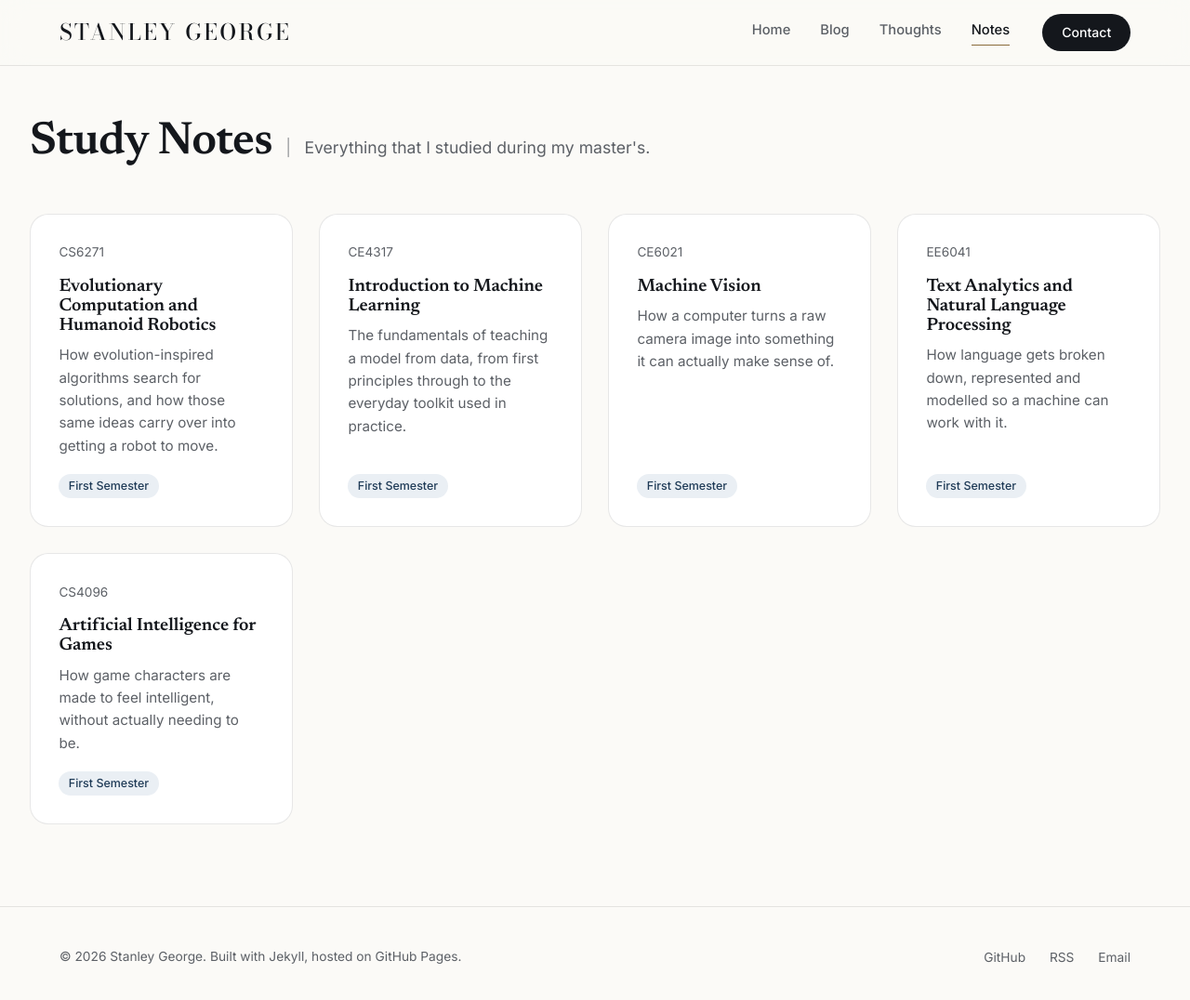
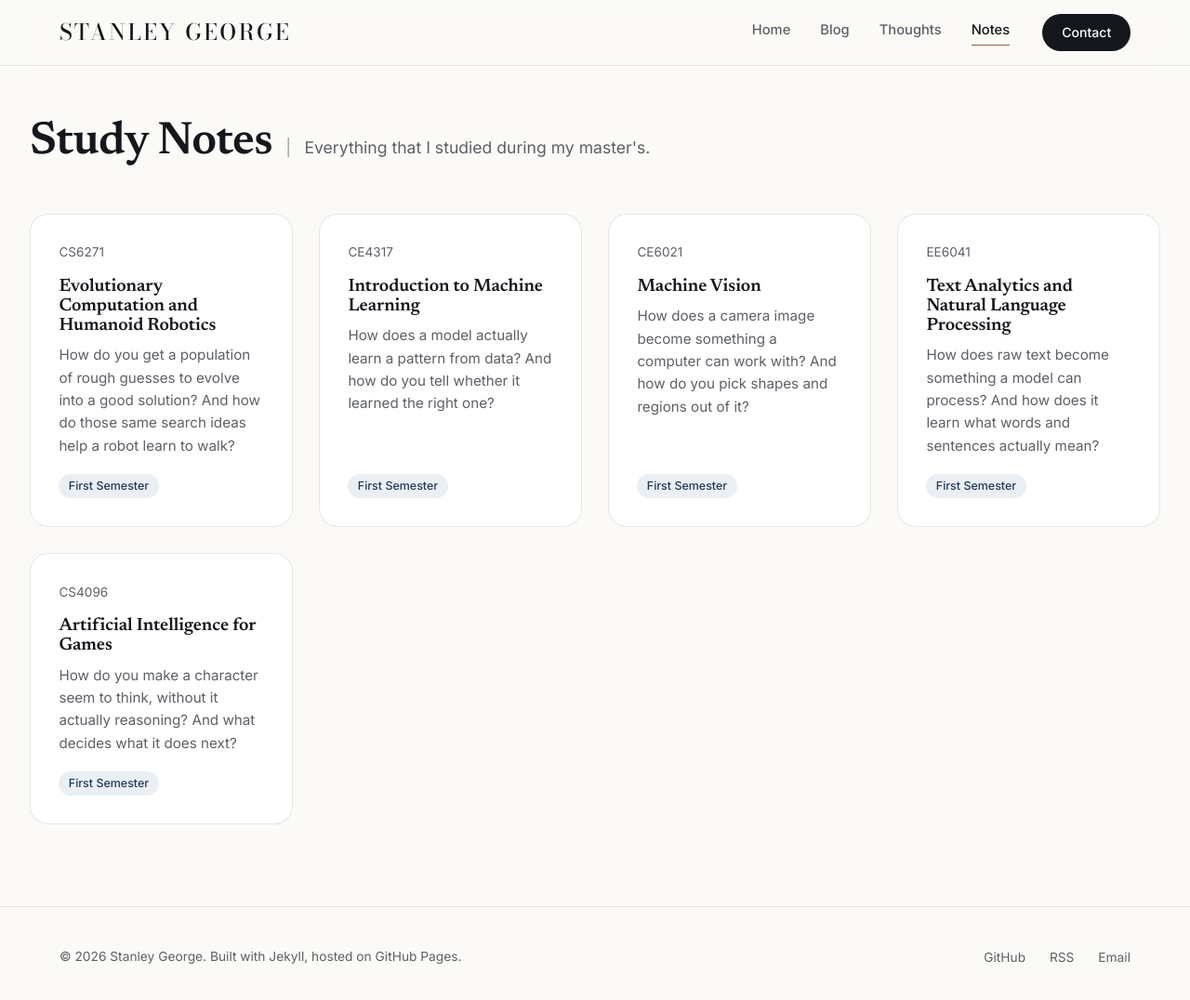
Before and after one commit to stageor/stageor.github.io, a Jekyll site: the page built from notes.html, in a window 1280 px wide and 1082 px high. Shown: the top 1076 px of the window at 93% size. Built offline with Jekyll 4.4.1, drawn with Linux system fonts in a browser that asks for light colours.

Commit message:
Rewrite Notes card copy as the two questions each module answers
Replaces the generic one-line summaries with the top two questions
a reader would actually come to that module for, making it clearer
what each one is for at a glance.

Co-Authored-By: Claude Sonnet 5 <noreply@anthropic.com>
Claude-Session: https://claude.ai/code/session_01V1zx5mLX7vrJ9dsy7ibrGV

```diff
--- a/notes.html
+++ b/notes.html
@@ -17,31 +17,31 @@ section: notes
     <a class="entry-card" href="{{ '/notes/app.html#cs6271-kw' | relative_url }}">
       <div class="meta">CS6271</div>
       <h3>Evolutionary Computation and Humanoid Robotics</h3>
-      <p>How evolution-inspired algorithms search for solutions, and how those same ideas carry over into getting a robot to move.</p>
+      <p>How do you get a population of rough guesses to evolve into a good solution? And how do those same search ideas help a robot learn to walk?</p>
       <span class="tag">First Semester</span>
     </a>
     <a class="entry-card" href="{{ '/notes/app.html#ce4317-kw' | relative_url }}">
       <div class="meta">CE4317</div>
       <h3>Introduction to Machine Learning</h3>
-      <p>The fundamentals of teaching a model from data, from first principles through to the everyday toolkit used in practice.</p>
+      <p>How does a model actually learn a pattern from data? And how do you tell whether it learned the right one?</p>
       <span class="tag">First Semester</span>
     </a>
     <a class="entry-card" href="{{ '/notes/app.html#ce6021-kw' | relative_url }}">
       <div class="meta">CE6021</div>
       <h3>Machine Vision</h3>
-      <p>How a computer turns a raw camera image into something it can actually make sense of.</p>
+      <p>How does a camera image become something a computer can work with? And how do you pick shapes and regions out of it?</p>
       <span class="tag">First Semester</span>
     </a>
     <a class="entry-card" href="{{ '/notes/app.html#ee6041-kw' | relative_url }}">
       <div class="meta">EE6041</div>
       <h3>Text Analytics and Natural Language Processing</h3>
-      <p>How language gets broken down, represented and modelled so a machine can work with it.</p>
+      <p>How does raw text become something a model can process? And how does it learn what words and sentences actually mean?</p>
       <span class="tag">First Semester</span>
     </a>
     <a class="entry-card" href="{{ '/notes/app.html#cs4096-kw' | relative_url }}">
       <div class="meta">CS4096</div>
       <h3>Artificial Intelligence for Games</h3>
-      <p>How game characters are made to feel intelligent, without actually needing to be.</p>
+      <p>How do you make a character seem to think, without it actually reasoning? And what decides what it does next?</p>
       <span class="tag">First Semester</span>
     </a>
   </div>
```
